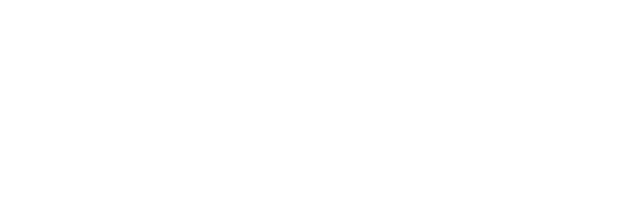
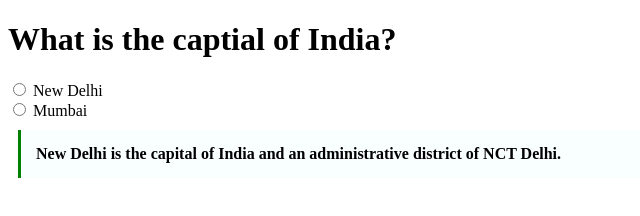
Before and after one commit to acciojob/trivia-cod-with-sachin, a website: page main.html in a window 1280 px wide. Shown: the whole page, without its empty margins (0-640 px from the left). Drawn offline with Linux system fonts and the light colour scheme.

Commit message:
created a submission

```diff
--- a/main.html
+++ b/main.html
@@ -8,6 +8,21 @@
 
 <body>
 	<!-- the entire body must be written by student -->
+
+<h1>What is the captial of India?</h1>
+	<div>
+		<input type="radio" id="New Delhi" />
+		<label for="New Delhi">New Delhi</label>
+		<br>
+		<input type="radio" id="Mumbai"/>
+		<label for="Mumbai">Mumbai</label>
+	</div>
+
+<div>
+	<blockquote id="ss">New Delhi is the capital of India and an administrative district of NCT Delhi.</blockquote>
+</div>
+
+
     <script type="text/javascript" src="./script.js">
 </script>
 
--- a/styles.css
+++ b/styles.css
@@ -1,2 +1,17 @@
 
 /* Your CSS Code here. */
+#ss{
+	padding:15px;
+	border-left:8px ;
+	border-left:solid;
+	border-left-color:green;
+background-color:#f8fffe;
+	font-weight:bold;
+	margin:10px;
+max-width:600px;
+
+
+
+
+
+}
```
